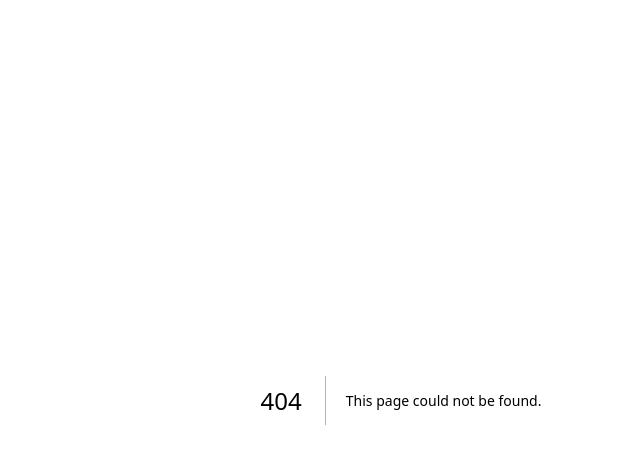
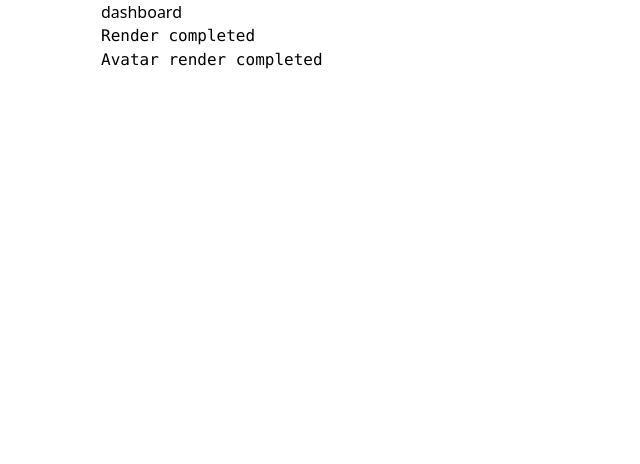
Before and after one commit to toy-crane/fastcampus-optimize-performance, a Next.js app in the folder apps/my-app/: page /suspense in a window 1280 px wide. Before the commit this address had no page. Shown: the top 464 px of the page, without its empty margins (239-879 px from the left). Built offline with nearby package versions, Linux system fonts and the light colour scheme.

Commit message:
feat: Add Suspense components for rendering data

```diff
--- /dev/null
+++ b/apps/my-app/app/suspense/components/avatar.tsx
@@ -0,0 +1,14 @@
+// dashboard/components/avatar.tsx
+export async function getData() {
+  await new Promise((resolve) => setTimeout(resolve, 3000)); // 3초 대기
+  return "Avatar render completed";
+}
+
+export default async function Avatar() {
+  const data = await getData();
+  return (
+    <main>
+      <pre>{data}</pre>
+    </main>
+  );
+}
--- /dev/null
+++ b/apps/my-app/app/suspense/components/content.tsx
@@ -0,0 +1,14 @@
+// app/components/Content.tsx
+export async function getData() {
+  await new Promise((resolve) => setTimeout(resolve, 5000)); // 5초 대기
+  return "Render completed";
+}
+
+export default async function Content() {
+  const data = await getData();
+  return (
+    <main>
+      <pre>{data}</pre>
+    </main>
+  );
+}
--- /dev/null
+++ b/apps/my-app/app/suspense/components/loading.tsx
@@ -0,0 +1,4 @@
+// app/components/loading.tsx
+export default function Loading() {
+  return <div>Loading with Suspense...</div>;
+}
--- /dev/null
+++ b/apps/my-app/app/suspense/page.tsx
@@ -0,0 +1,19 @@
+// app/suspense/page.tsx
+import { Suspense } from "react";
+import Content from "./components/content";
+import Loading from "./components/loading";
+import Avatar from "./components/avatar";
+
+export default async function Page() {
+  return (
+    <div>
+      dashboard
+      <Suspense fallback={<Loading />}>
+        <Content />
+      </Suspense>
+      <Suspense fallback={<Loading />}>
+        <Avatar />
+      </Suspense>
+    </div>
+  );
+}
```
